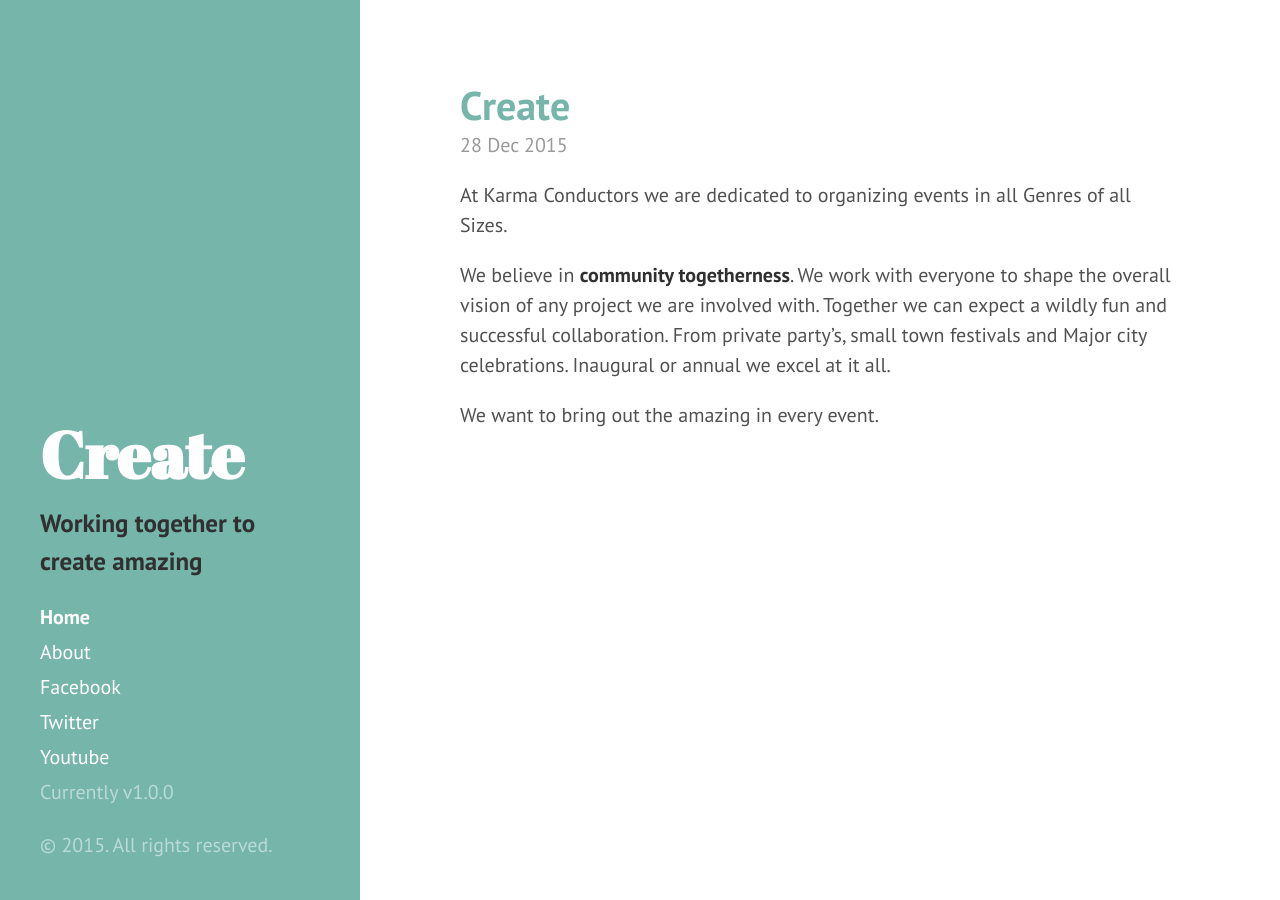
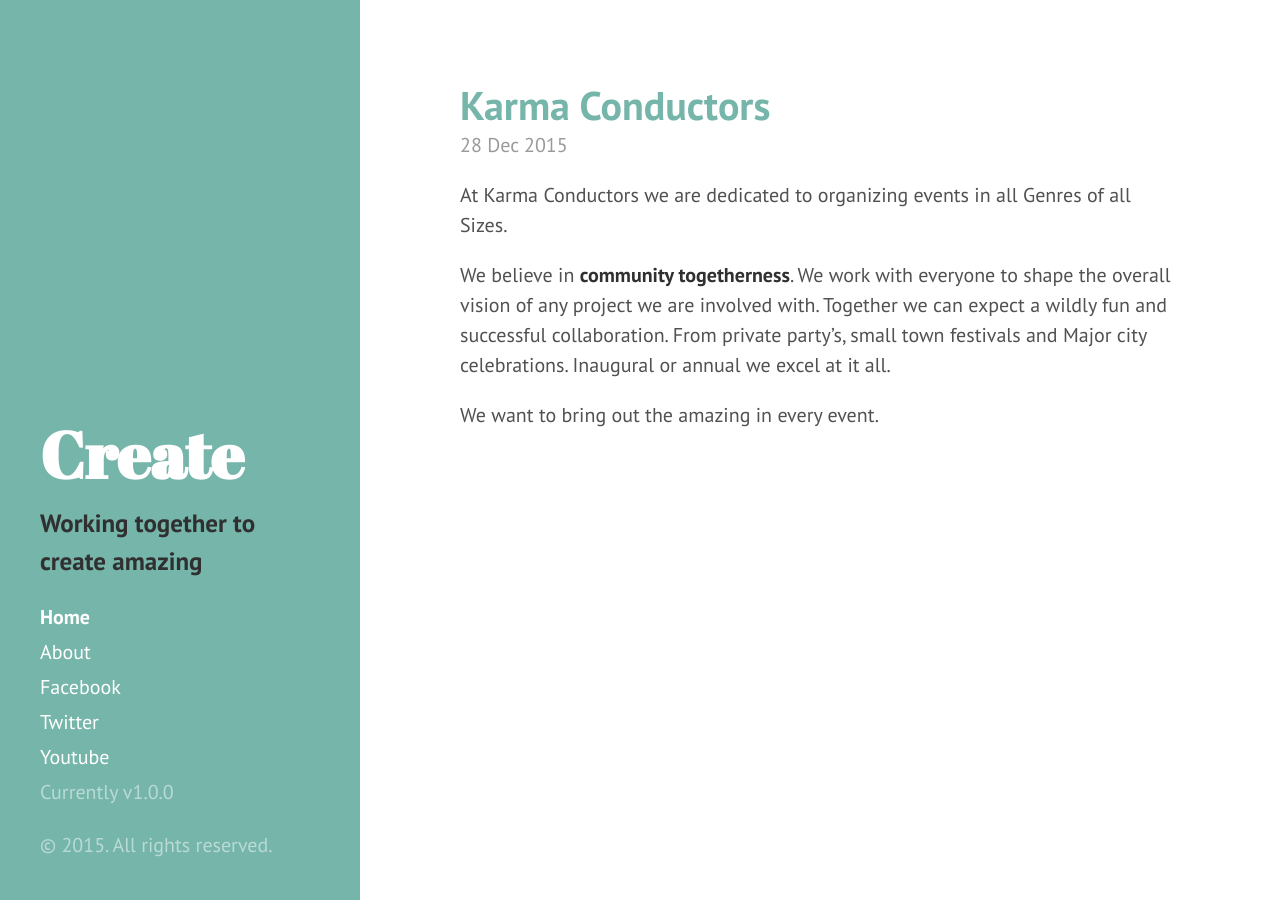
Before and after one commit to KarmaConductors/karmaconductors.github.io, a Jekyll site: the page built from index.html, in a window 1280 px wide. Built offline with Jekyll 4.4.1, drawn with Linux system fonts in a browser that asks for light colours; Markdown is read by kramdown in place of the engine named in the settings; the list of posts is cut into pages by our own code.

Commit message:
Updated title on Main Page

```diff
--- a/_posts/2015-12-28-karma-conductors.md
+++ b/_posts/2015-12-28-karma-conductors.md
@@ -1,6 +1,6 @@
 ---
 layout: post
-title: Create
+title: Karma Conductors
 ---
 
 
```
